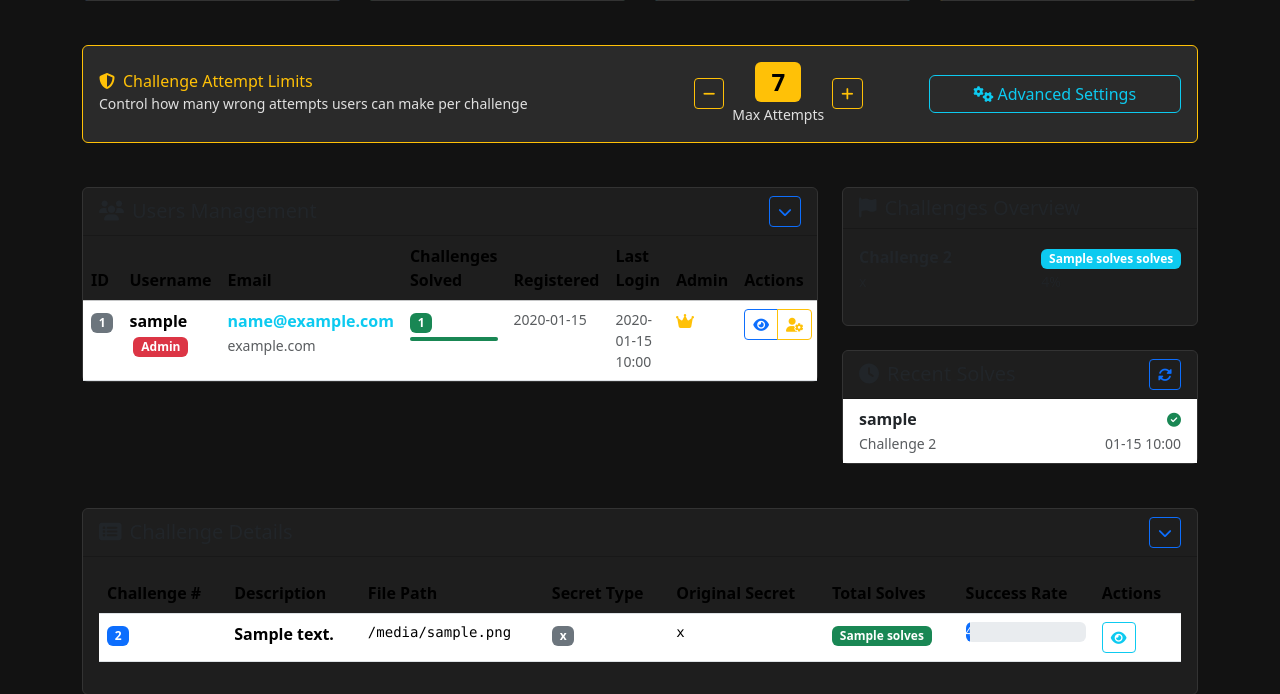
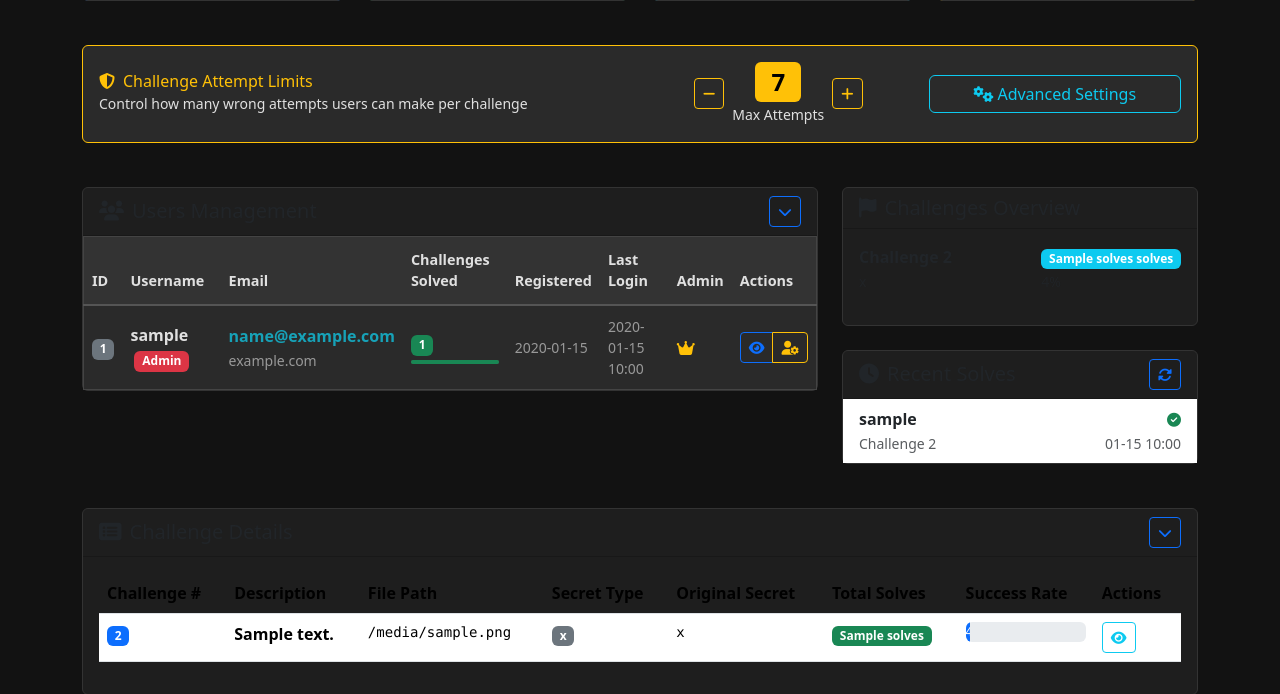
Before and after one commit to H4R335HR/midnight-ctf, a Flask app: template templates/admin.html in a window 1280 px wide. Shown: the part 234-928 px from the top of the page. Run offline with Flask 3, Linux system fonts and the light colour scheme; tables that the repository leaves empty hold one stand-in row (values such as "Sample post"); the template is opened without the code that fills it: values that come from a table or form of the project are taken from there, most other values are stand-ins (such as "Sample title", 1, 10 or a date in 2020); parts of the project's set-up code (start-up, migrations or seed data) failed here and were passed over; some libraries are stand-ins or nearby versions.

Commit message:
CSS dashboard fix 5

```diff
--- a/templates/admin.html
+++ b/templates/admin.html
@@ -441,6 +498,63 @@
 
 th{
     background-color: #1e1e1e !important;
+}
+
+/* Simple Users Management Table Styles */
+#users-table {
+    border-collapse: collapse;
+    width: 100%;
+    background-color: #2a2a2a;
+    border: 1px solid #444;
+}
+
+#users-table th {
+    background-color: #333 !important;
+    color: #e0e0e0 !important;
+    padding: 12px 8px;
+    text-align: left;
+    border-bottom: 2px solid #555;
+    font-weight: 600;
+    font-size: 0.9rem;
+}
+
+#users-table td {
+    padding: 10px 8px;
+    border-bottom: 1px solid #444;
+    color: #e0e0e0;
+    vertical-align: middle;
+    background-color: #2a2a2a !important;
+}
+
+#users-table tbody tr {
+    background-color: #2a2a2a !important;
+}
+
+/* Remove any hover effects */
+#users-table tbody tr:hover {
+    background-color: #2a2a2a !important;
+}
+
+/* Clean text styling for the users table */
+#users-table .badge {
+    font-size: 0.75rem;
+}
+
+#users-table .text-muted {
+    color: #999 !important;
+}
+
+#users-table .text-info {
+    color: #17a2b8 !important;
+}
+
+#users-table .progress {
+    height: 4px;
+    background-color: #444;
+}
+
+#users-table .progress-bar {
+    background-color: #28a745;
 }
 </style>
 
```
Also changed, not shown: other parts of templates/admin.html (+57 -0 lines).
